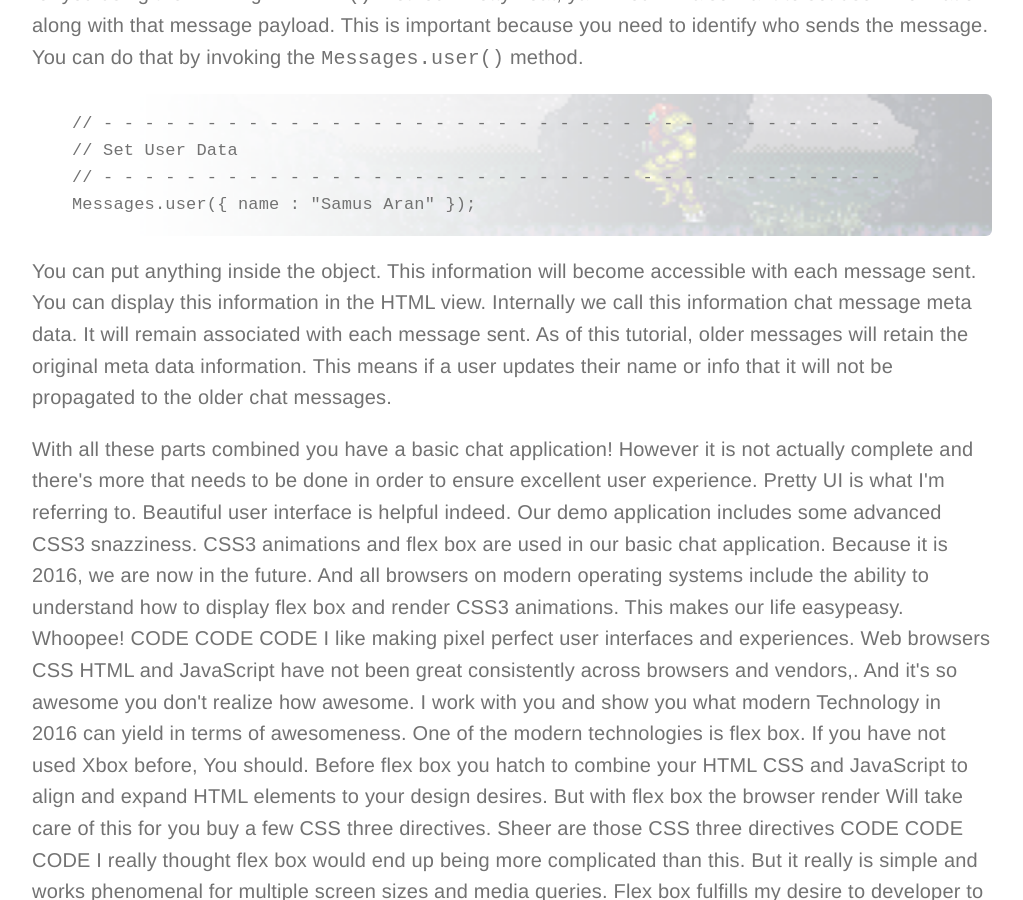
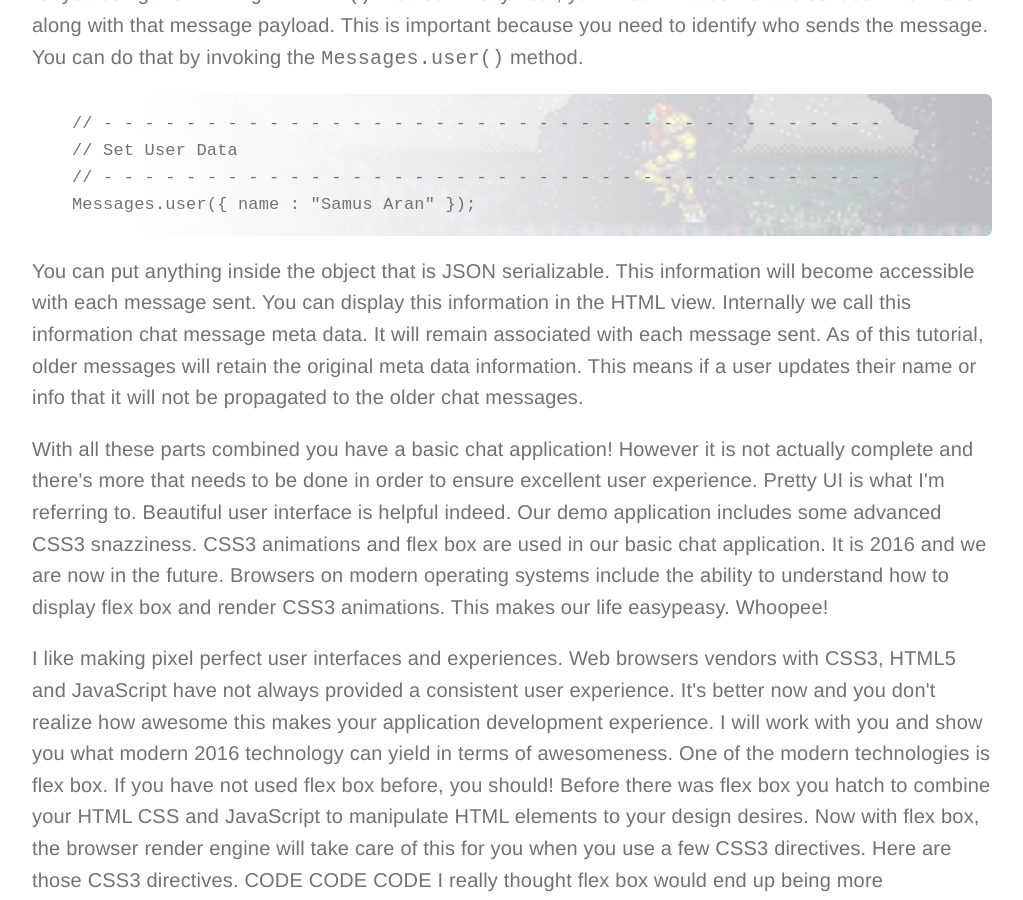
Before and after one commit to stephenlb/angularjs-chat, a Jekyll site: the page built from tutorials/angularjs-basic-chat-module/index.html, in a window 1280 px wide and 900 px high, scrolled down 6497 px. Shown: the whole window, without its empty margins (128-1151 px from the left). Built offline with Jekyll 4.4.1, drawn with Linux system fonts in a browser that asks for light colours; comment, search, counter and statistics services are not loaded; some of the changed text lies outside the part shown.

Commit message:
started describing CSS3 flex box in tutorial.

```diff
--- a/tutorials/angularjs-basic-chat-module/index.html
+++ b/tutorials/angularjs-basic-chat-module/index.html
@@ -366,7 +366,7 @@ Messages.user({ name : "Samus Aran" });
 {% endhighlight %}
 
     </div><p>
-        You can put anything inside the object.
+        You can put anything inside the object that is JSON serializable.
         This information will become accessible with each message sent.
         You can display this information in the HTML view.
         Internally we call this information
@@ -384,27 +384,35 @@ Messages.user({ name : "Samus Aran" });
         Beautiful user interface is helpful indeed.
         Our demo application includes some advanced CSS3 snazziness.
         CSS3 animations and flex box are used in our basic chat application.
-        Because it is 2016, we are now in the future.
-        And all browsers on modern operating systems include the ability
+        It is 2016 and we are now in the future.
+        Browsers on modern operating systems include the ability
         to understand how to display flex box and render CSS3 animations.
         This makes our life easypeasy.
         Whoopee!
 
-    CODE CODE CODE
+    </p><p>
 
-    I like making pixel perfect user interfaces and experiences. Web browsers CSS HTML and JavaScript have not been great consistently across browsers and vendors,. And it's so awesome you don't realize how awesome. I work with you and show you what modern Technology in 2016 can yield in terms of awesomeness. One of the modern technologies is flex box. If you have not used Xbox before, You should. Before flex box you hatch to combine your HTML CSS and JavaScript to align and expand HTML elements to your design desires. But with flex box the browser render Will take care of this for you buy a few CSS three directives. Sheer are those CSS three directives
+        I like making pixel perfect user interfaces and experiences.
+        Web browsers vendors with CSS3, HTML5 and
+        JavaScript have not always provided
+        a consistent user experience.
+        It's better now and you don't realize how awesome
+        this makes your application development experience.
+        I will work with you and show you what modern 2016 technology
+        can yield in terms of awesomeness.
+        One of the modern technologies is <strong>flex box</strong>.
+        If you have not used flex box before, you should!
+        Before there was flex box you hatch to combine your HTML CSS
+        and JavaScript to manipulate HTML elements to your design desires.
+        Now with flex box, the browser render engine will take care of
+        this for you when you use a few CSS3 directives.
+        Here are those CSS3 directives.
 
 
     CODE CODE CODE
 
 
     I really thought flex box would end up being more complicated than this. But it really is simple and works phenomenal for multiple screen sizes and media queries. Flex box fulfills my desire to developer to maintain proper abstraction between the view layer the styling layer the controller and the model. Flax box for the win.
-
-    PUBNUB
-    PUBNUB
-    PUBNUB
-
-    you need pub nub account.  signup get keys and paste api keys here.
 
     CODE CODE CODE
 
```
